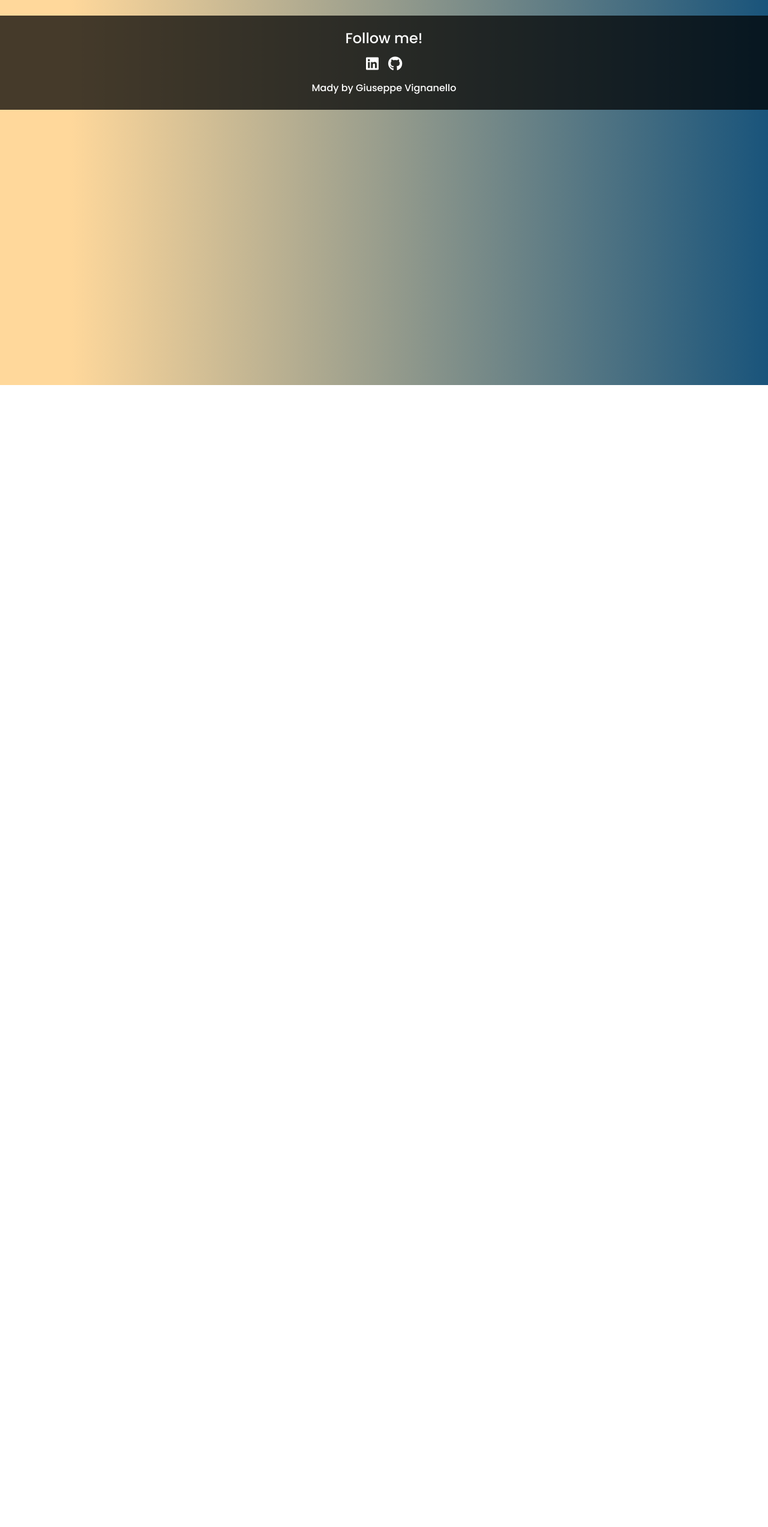
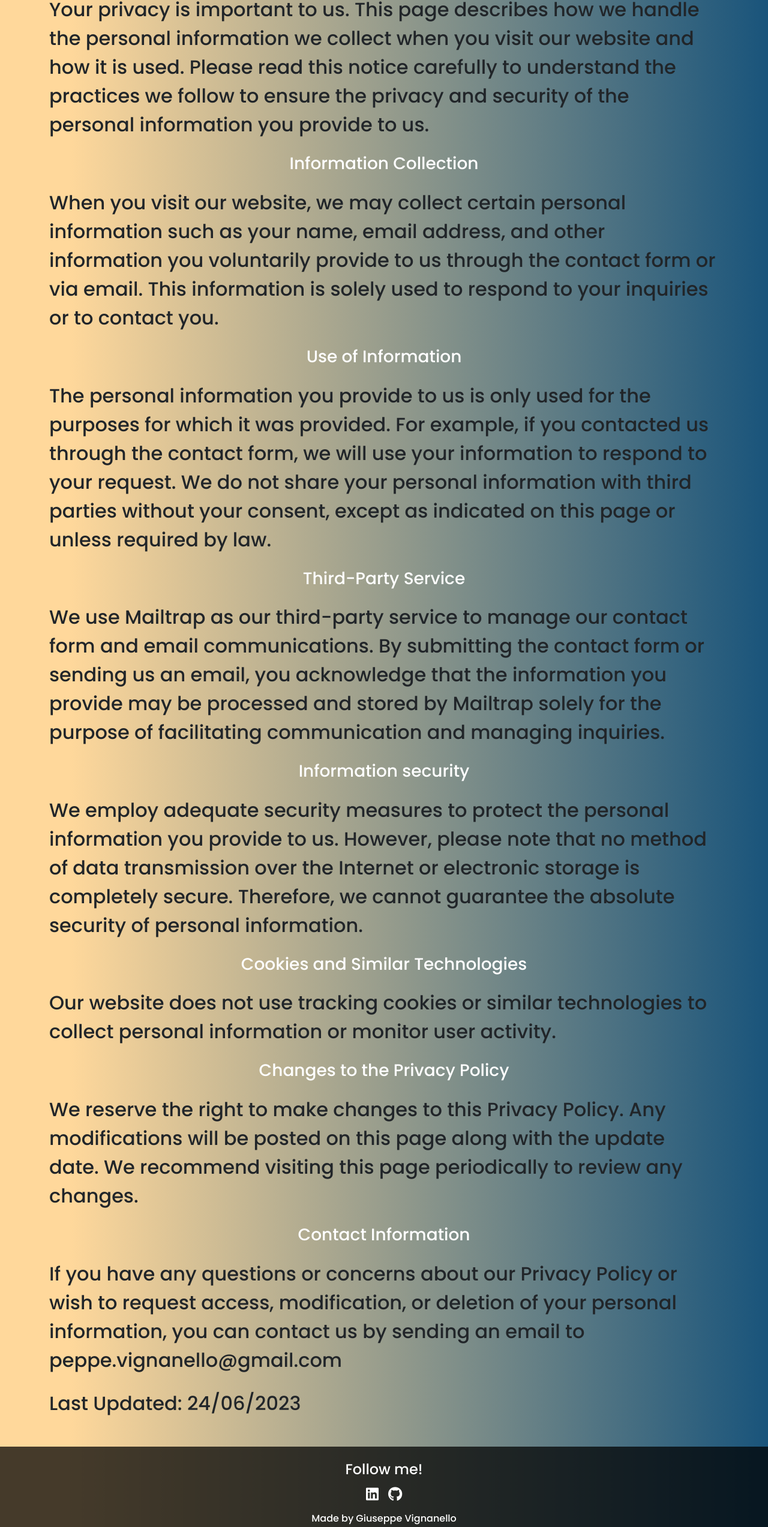
Before and after one commit to giuseppevignanello/vite-boolfolio, a Vue app: page /privacy-policy in a window 1280 px wide. Before the commit this address had no page. Shown: the part 158-2704 px from the top of the page at 60% size. Before the commit the page ends 800 px from the top, so only its background shows below. Built offline with nearby package versions, Linux system fonts and the light colour scheme.

Commit message:
add privacy policy section

```diff
--- a/src/assets/scss/app.scss
+++ b/src/assets/scss/app.scss
@@ -273,3 +273,12 @@ a {
 
 
 // #endregion mystory_animations
+
+
+// #region privacy
+
+.privacy-policy {
+    font-size: 2rem;
+}
+
+// #endregion privacy
--- a/src/components/AppFooter.vue
+++ b/src/components/AppFooter.vue
@@ -24,7 +24,12 @@ export default {
                 </div>
             </div>
             <div class="copyright">
-                Mady by Giuseppe Vignanello
+                <p> Made by Giuseppe Vignanello
+                    <br>
+                    <router-link class="text-white" :to="{ name: 'privacy-policy' }">
+                        <a href=""> Privacy Policy
+                        </a> </router-link>
+                </p>
             </div>
         </div>
     </div>
--- /dev/null
+++ b/src/pages/PrivacyPolicy.vue
@@ -0,0 +1,94 @@
+<script>
+export default {
+    name: 'PrivacyPolicy',
+
+    data() {
+
+        return {
+
+        }
+    },
+}
+</script>
+
+<template>
+    <div>
+
+        <div class="container mt-5 ">
+            <h2 class="text-center text-white">Privacy Policy </h2>
+            <p class="privacy-policy">
+                Your privacy is important to us. This page describes how we handle the personal information we collect when
+                you visit our website and how it is used. Please read this notice carefully to understand the practices we
+                follow to ensure the privacy and security of the personal information you provide to us. </p>
+
+            <h3 class="text-center text-white my-4"> Information Collection </h3>
+            <p class="privacy-policy">
+                When you visit our website, we may collect certain personal information such as your name, email address,
+                and
+                other information you voluntarily provide to us through the contact form or via email. This information is
+                solely used to respond to your inquiries or to contact you. </p>
+
+            <h3 class="text-center text-white my-4"> Use of Information </h3>
+
+            <p class="privacy-policy">
+                The personal information you provide to us is only used for the purposes for which it was provided. For
+                example,
+                if you contacted us through the contact form, we will use your information to respond to your request. We do
+                not
+                share your personal information with third parties without your consent, except as indicated on this page or
+                unless required by law.
+
+            </p>
+
+            <h3 class="text-center text-white my-4"> Third-Party Service </h3>
+
+            <p class="privacy-policy">
+                We use Mailtrap as our third-party service to manage our contact form and email communications. By
+                submitting
+                the contact form or sending us an email, you acknowledge that the information you provide may be processed
+                and
+                stored by Mailtrap solely for the purpose of facilitating communication and managing inquiries.
+
+            </p>
+
+            <h3 class="text-center text-white my-4"> Information security </h3>
+
+            <p class="privacy-policy">
+                We employ adequate security measures to protect the personal information you provide to us. However, please
+                note
+                that no method of data transmission over the Internet or electronic storage is completely secure. Therefore,
+                we
+                cannot guarantee the absolute security of personal information.
+
+            </p>
+
+            <h3 class="text-center text-white my-4"> Cookies and Similar Technologies </h3>
+
+            <p class="privacy-policy">
+                Our website does not use tracking cookies or similar technologies to collect personal information or monitor
+                user activity.
+            </p>
+
+            <h3 class="text-center text-white my-4"> Changes to the Privacy Policy </h3>
+
+            <p class="privacy-policy">
+                We reserve the right to make changes to this Privacy Policy. Any modifications will be posted on this page
+                along
+                with the update date. We recommend visiting this page periodically to review any changes.
+            </p>
+
+            <h3 class="text-center text-white my-4"> Contact Information </h3>
+
+            <p class="privacy-policy">
+
+                If you have any questions or concerns about our Privacy Policy or wish to request access, modification, or
+                deletion of your personal information, you can contact us by sending an email to peppe.vignanello@gmail.com
+                <br>
+            <p class="my-4"> Last Updated: 24/06/2023</p>
+            </p>
+        </div>
+    </div>
+</template>
+
+
+<style lang="scss" scoped></style>
--- a/src/router.js
+++ b/src/router.js
@@ -4,6 +4,7 @@ import AppAbout from "./pages/AppAbout.vue";
 import AppContacts from "./pages/AppContacts.vue";
 import SingleProject from "./pages/SingleProject.vue";
 import NotFound from "./pages/NotFound.vue";
+import PrivacyPolicy from "./pages/PrivacyPolicy.vue";
 
 const router = createRouter({
   history: createWebHistory(),
@@ -24,6 +25,11 @@ const router = createRouter({
       component: AppContacts,
     },
     {
+      path: "/privacy-policy",
+      name: "privacy-policy",
+      component: PrivacyPolicy,
+    },
+    {
       path: "/projects/:slug",
       name: "single-project",
       component: SingleProject,
```
